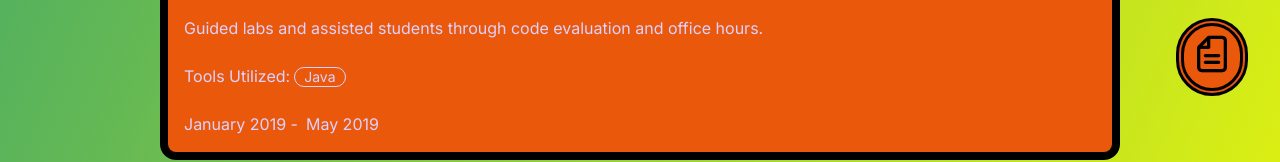
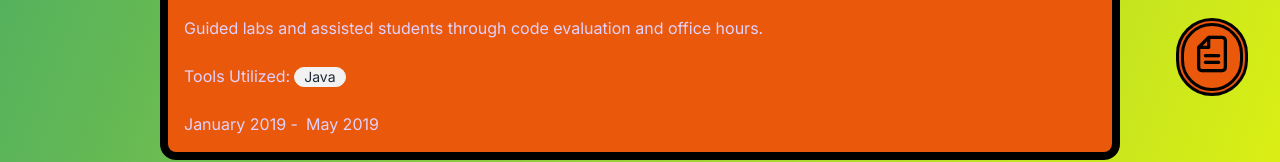
Before and after one commit to JackTWilkinson/portfolio-website, a Next.js app: page / in a window 1280 px wide. Both pictures are taken after a click on the element 640 px from the left and 2114 px from the top of the page. Shown: the part 2128-2290 px from the top of the page. Built offline with nearby package versions, Linux system fonts and the light colour scheme.

Commit message:
quick commit

```diff
--- a/src/app/components/work-experience.tsx
+++ b/src/app/components/work-experience.tsx
@@ -20,7 +20,7 @@ const WorkExperienceItem: React.FC<WorkExperienceProps> = (props: WorkExperience
                   {
                     props.tools.map((tool, index) => (
                         <div className='px-1' key={index}>
-                          <span className='badge badge-outline'> {tool} </span>
+                          <span className='badge badge-ghost'> {tool} </span>
                         </div>
                     ))
                   }
```
